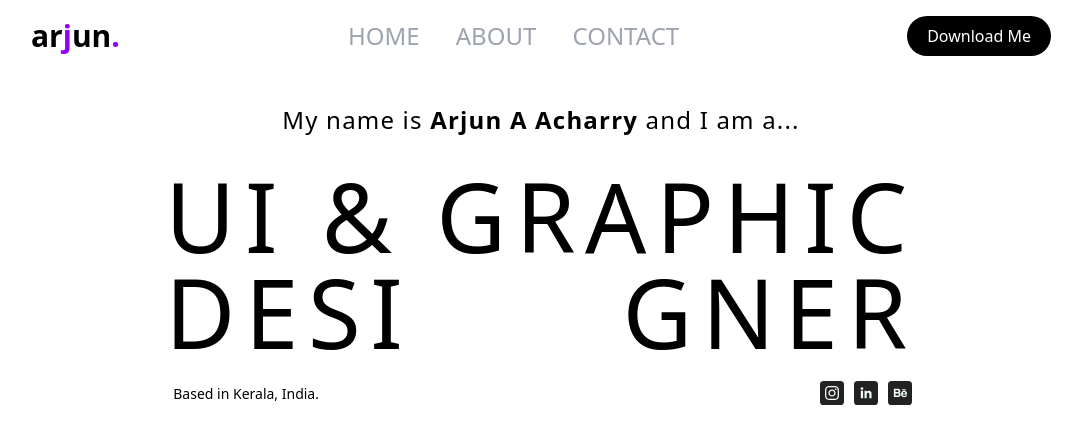
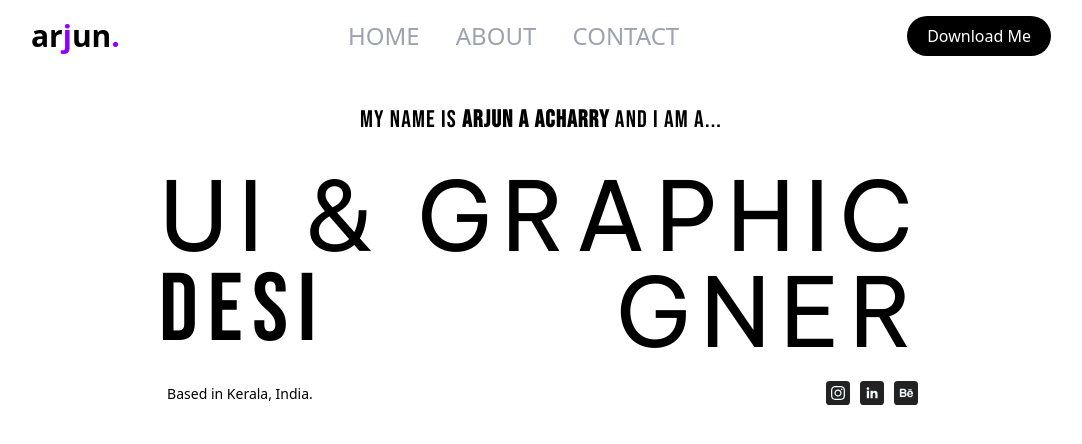
Before and after one commit to blitzbugg/Arjun, a plain HTML site: page index.html in a window 1280 px wide. Shown: the whole page, without its empty margins (99-1181 px from the left). Drawn offline with nearby package versions, Linux system fonts and the light colour scheme.

Commit message:
Since I have deleted the tailwind.config.js file I added it to the script tags

```diff
--- a/index.html
+++ b/index.html
@@ -15,7 +15,7 @@
 <link rel="preconnect" href="https://fonts.googleapis.com">
 <link rel="preconnect" href="https://fonts.gstatic.com" crossorigin>
 <link href="https://fonts.googleapis.com/css2?family=Be+Vietnam+Pro:ital,wght@0,100;0,200;0,300;0,400;0,500;0,600;0,700;0,800;0,900&display=swap" rel="stylesheet">
-<!-- Social Media -->
+
 
 </head>
 <body>
@@ -69,4 +69,20 @@
     </section>
 
 </body>
+
+<script>
+    /** @type {import('tailwindcss').Config} */
+    tailwind.config = {
+  content: ["./src/**/*.{html,js}"],
+  theme: {
+    extend: {
+      fontFamily: {
+        'main-font': '"Bebas Neue"',
+        'sub-font': '"Be Vietnam Pro"',
+      }
+    },
+  },
+  plugins: [],
+}
+</script>
 </html>
```
